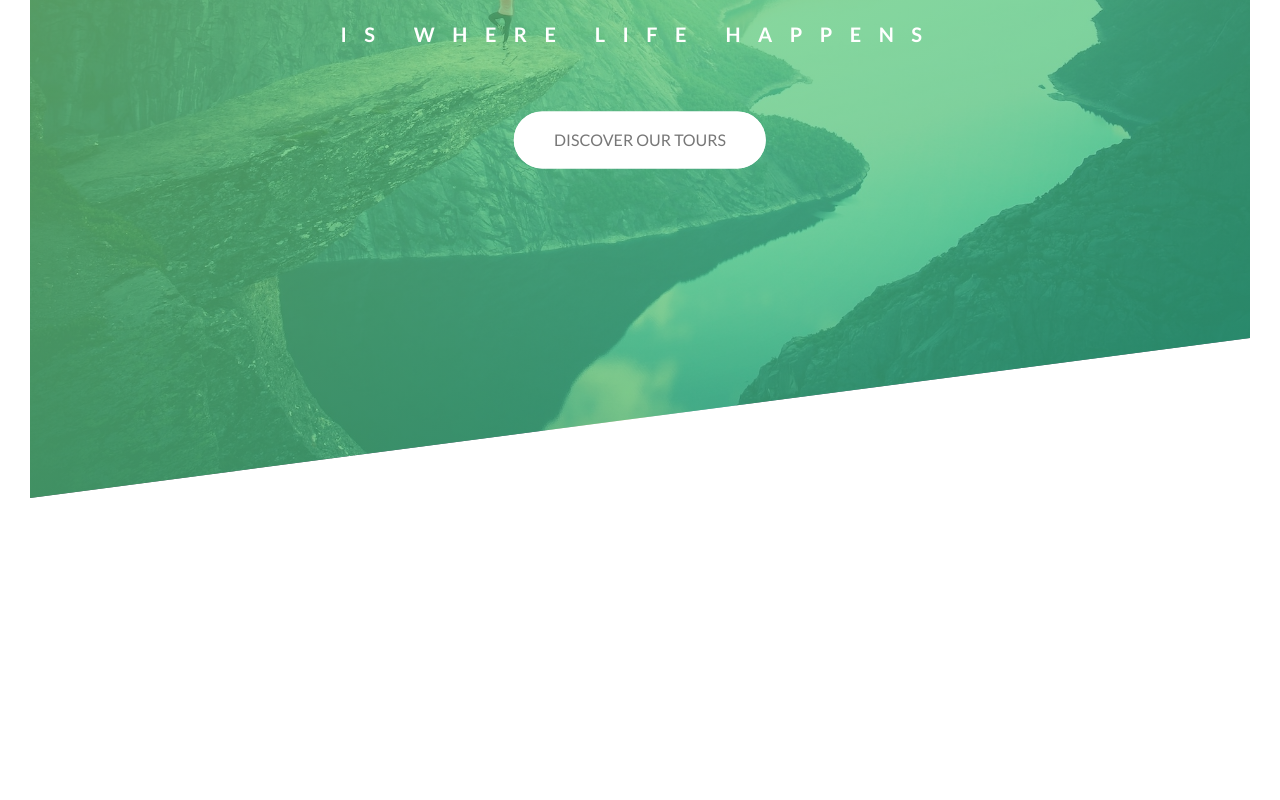
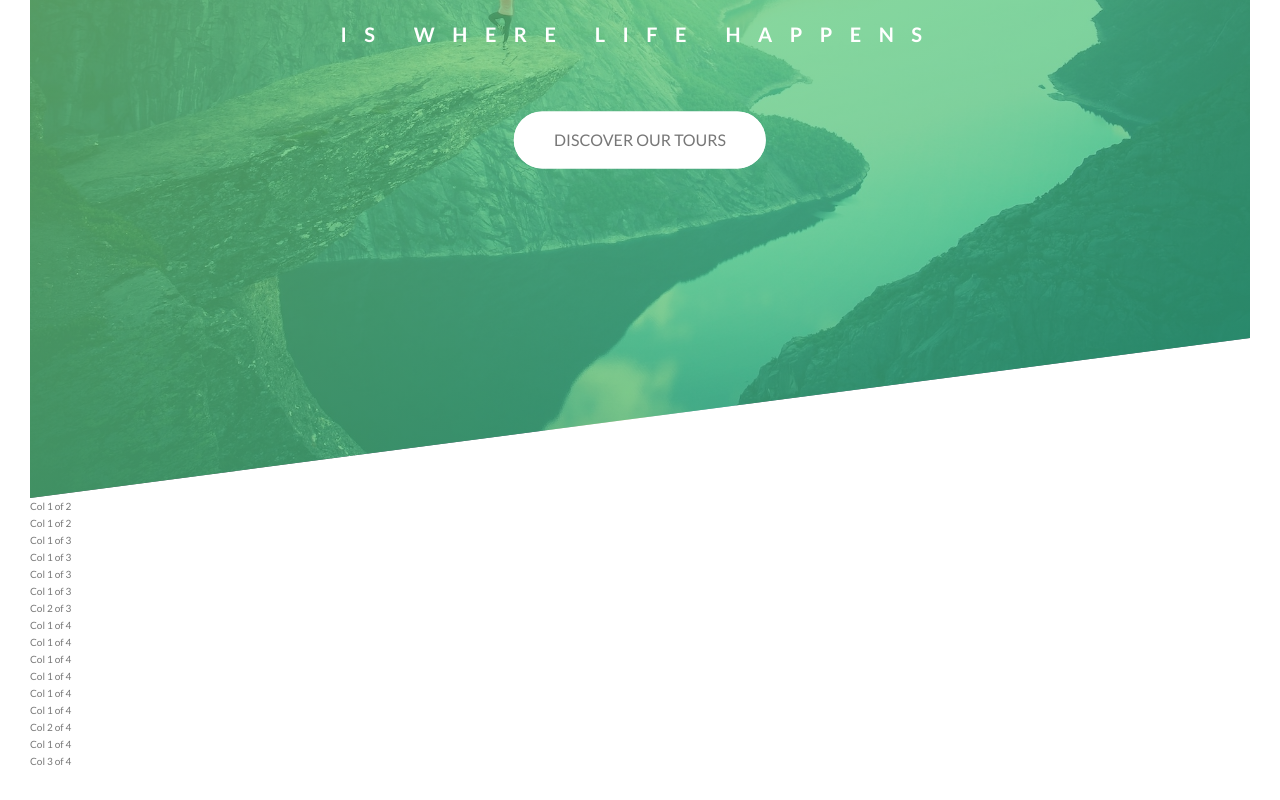
Before and after one commit to Harkindey/Natours-React, a React app: page / in a window 1280 px wide. Shown: the part 292-1092 px from the top of the page. Before the commit the page ends 820 px from the top, so only its background shows below. Built offline with nearby package versions, Linux system fonts and the light colour scheme.

Commit message:
Build grid template remove `.scss` from import statement

```diff
--- a/src/App.js
+++ b/src/App.js
@@ -3,12 +3,14 @@ import React, { Component } from 'react';
 import './sass/main.scss';
 //import "./css/icon-font.css";
 import Header from './Components/Header';
+import GridTest from './Components/Grid-Test';
 
 class App extends Component {
 	render() {
 		return (
 			<div>
 				<Header />
+				<GridTest />
 			</div>
 		);
 	}
--- /dev/null
+++ b/src/Components/Grid-Test.js
@@ -0,0 +1,38 @@
+import React from 'react';
+
+const GridTest = () => {
+	return (
+		<section className="gridtest">
+			<div className="row">
+				<div className="col-1-2">Col 1 of 2</div>
+				<div className="col-1-2">Col 1 of 2</div>
+			</div>
+			<div className="row">
+				<div className="col-1-3">Col 1 of 3</div>
+				<div className="col-1-3">Col 1 of 3</div>
+				<div className="col-1-3">Col 1 of 3</div>
+			</div>
+			<div className="row">
+				<div className="col-1-3">Col 1 of 3</div>
+				<div className="col-2-3">Col 2 of 3</div>
+			</div>
+			<div className="row">
+				<div className="col-1-4">Col 1 of 4</div>
+				<div className="col-1-4">Col 1 of 4</div>
+				<div className="col-1-4">Col 1 of 4</div>
+				<div className="col-1-4">Col 1 of 4</div>
+			</div>
+			<div className="row">
+				<div className="col-1-4">Col 1 of 4</div>
+				<div className="col-1-4">Col 1 of 4</div>
+				<div className="col-2-4">Col 2 of 4</div>
+			</div>
+			<div className="row">
+				<div className="col-1-4">Col 1 of 4</div>
+				<div className="col-3-4">Col 3 of 4</div>
+			</div>
+		</section>
+	);
+};
+
+export default GridTest;
--- a/src/sass/main.scss
+++ b/src/sass/main.scss
@@ -1,15 +1,16 @@
-@import 'abstract/functions.scss';
-@import 'abstract/mixins.scss';
-@import 'abstract/variables.scss';
+@import 'abstract/functions';
+@import 'abstract/mixins';
+@import 'abstract/variables';
 
 
-@import 'base/base.scss';
-@import 'base/animations.scss';
-@import 'base/typography.scss';
-@import 'base/utilities.scss';
+@import 'base/base';
+@import 'base/animations';
+@import 'base/typography';
+@import 'base/utilities';
 
-@import 'layout/header.scss';
+@import 'layout/header';
+@import 'layout/grid';
 
-@import 'microComponents/buttons.scss';
+@import 'microComponents/buttons';
 
-@import 'pages/home.scss';
+@import 'pages/home';
```
Also changed, not shown: src/sass/layout/_grid.scss (added).
